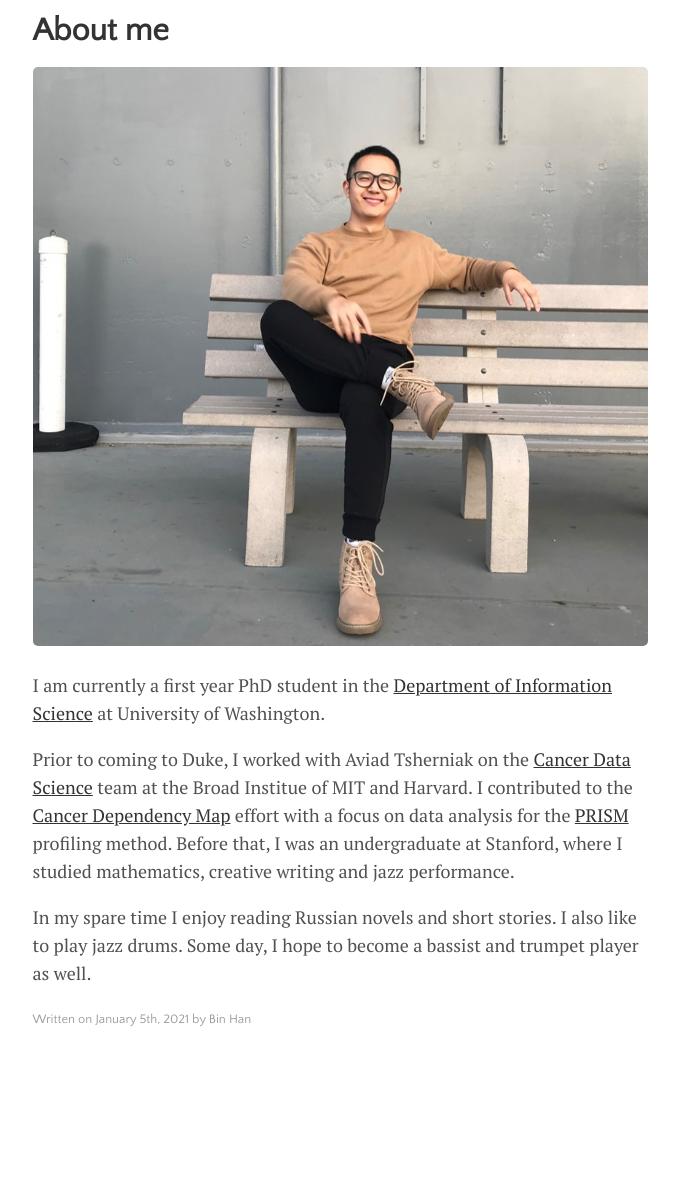
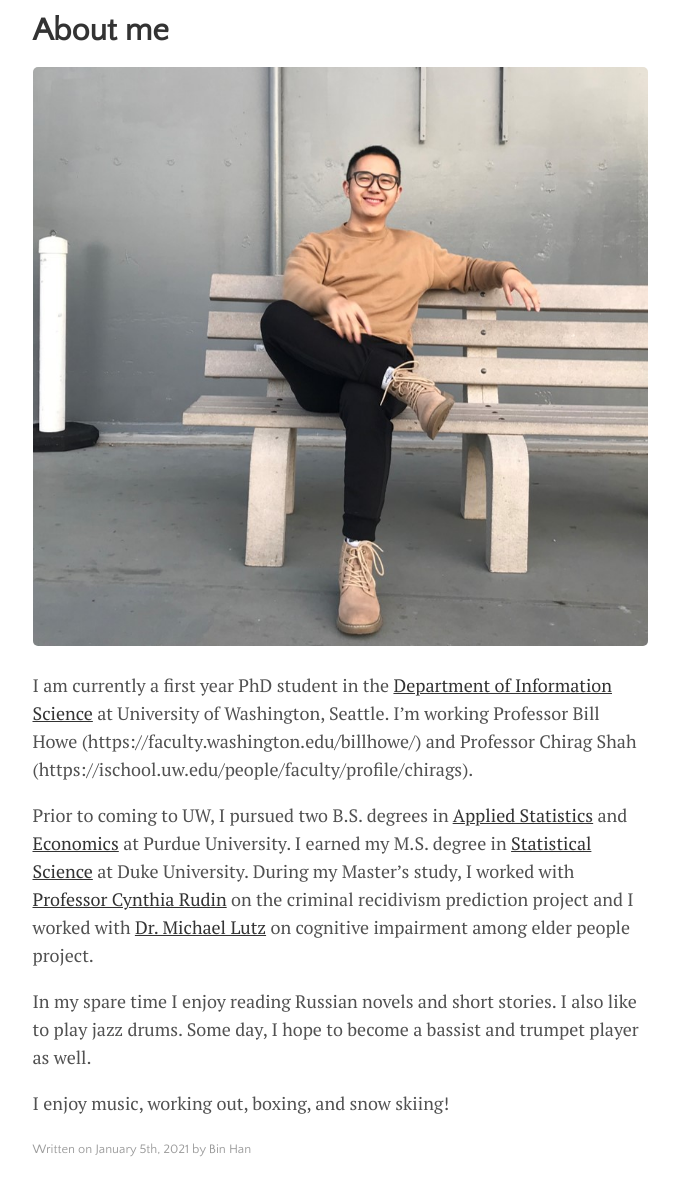
Before and after one commit to BeanHam/BeanHam.github.io, a Jekyll site: the page built from _posts/2021-01-05-about-the-author.md, in a window 1280 px wide, cut to the strip 112-1339 px from the top of the page. Shown: the top 1196 px of the strip, without its empty margins (300-979 px from the left). Built offline with Jekyll 4.4.1, drawn with Linux system fonts in a browser that asks for light colours; before the commit the page ends 1209 px from its top, so only the background shows below that.

Commit message:
Update 2021-01-05-about-the-author.md

```diff
--- a/_posts/2021-01-05-about-the-author.md
+++ b/_posts/2021-01-05-about-the-author.md
@@ -7,9 +7,10 @@
 image: selfie.jpg
 ---
 
+I am currently a first year PhD student in the [Department of Information Science](https://ischool.uw.edu/) at University of Washington, Seattle. I'm working Professor Bill Howe (https://faculty.washington.edu/billhowe/) and Professor Chirag Shah (https://ischool.uw.edu/people/faculty/profile/chirags).
 
-I am currently a first year PhD student in the [Department of Information Science](https://stat.duke.edu) at University of Washington.
-
-Prior to coming to Duke, I worked with Aviad Tsherniak on the [Cancer Data Science](http://www.cancerdatascience.org) team at the Broad Institue of MIT and Harvard. I contributed to the [Cancer Dependency Map](https://depmap.org/portal/) effort with a focus on data analysis for the [PRISM](https://depmap.org/portal/prism/) profiling method. Before that, I was an undergraduate at Stanford, where I studied mathematics, creative writing and jazz performance.
+Prior to coming to UW, I pursued two B.S. degrees in [Applied Statistics](https://www.stat.purdue.edu/) and [Economics](https://krannert.purdue.edu/academics/Economics/) at Purdue University. I earned my M.S. degree in [Statistical Science](https://stat.duke.edu/) at Duke University. During my Master's study, I worked with [Professor Cynthia Rudin](https://users.cs.duke.edu/~cynthia/) on the criminal recidivism prediction project and I worked with [Dr. Michael Lutz](https://scholars.duke.edu/person/michael.lutz) on cognitive impairment among elder people project.
 
 In my spare time I enjoy reading Russian novels and short stories. I also like to play jazz drums. Some day, I hope to become a bassist and trumpet player as well.
+
+I enjoy music, working out, boxing, and snow skiing!
```
